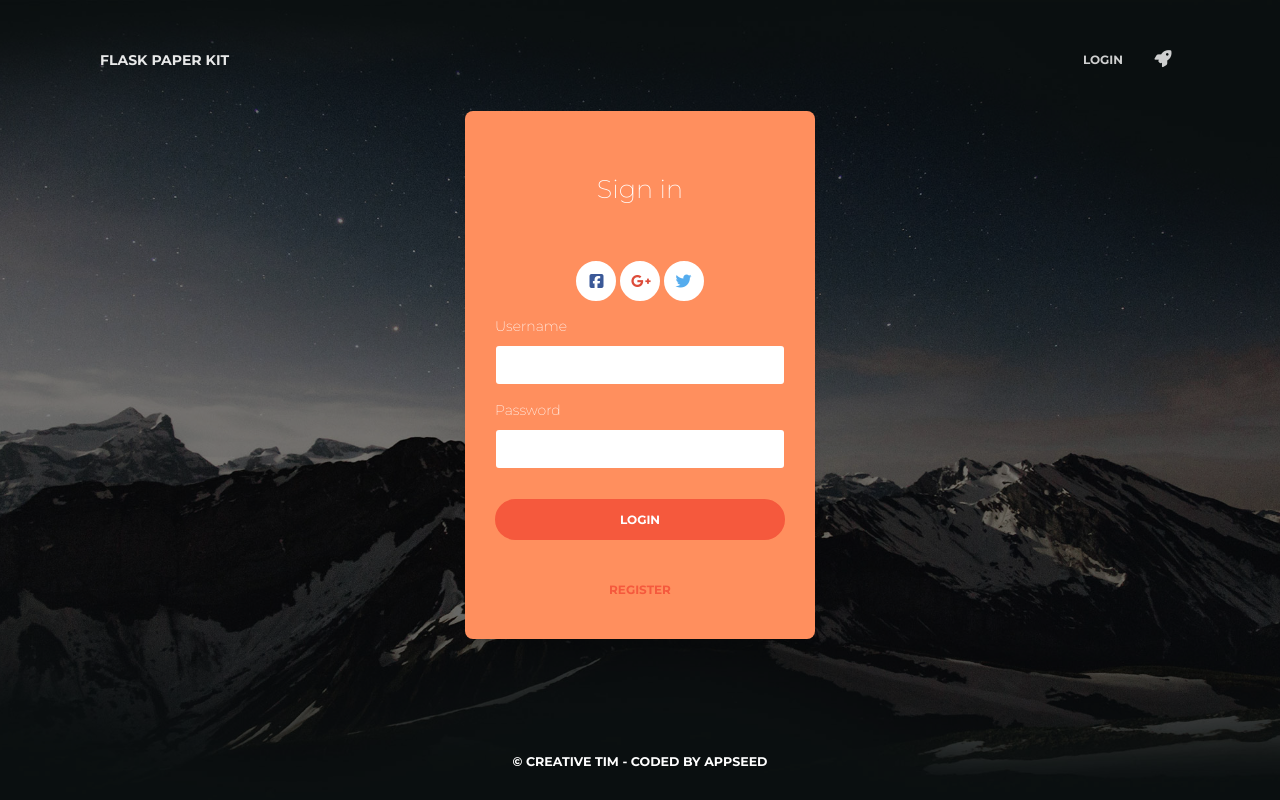
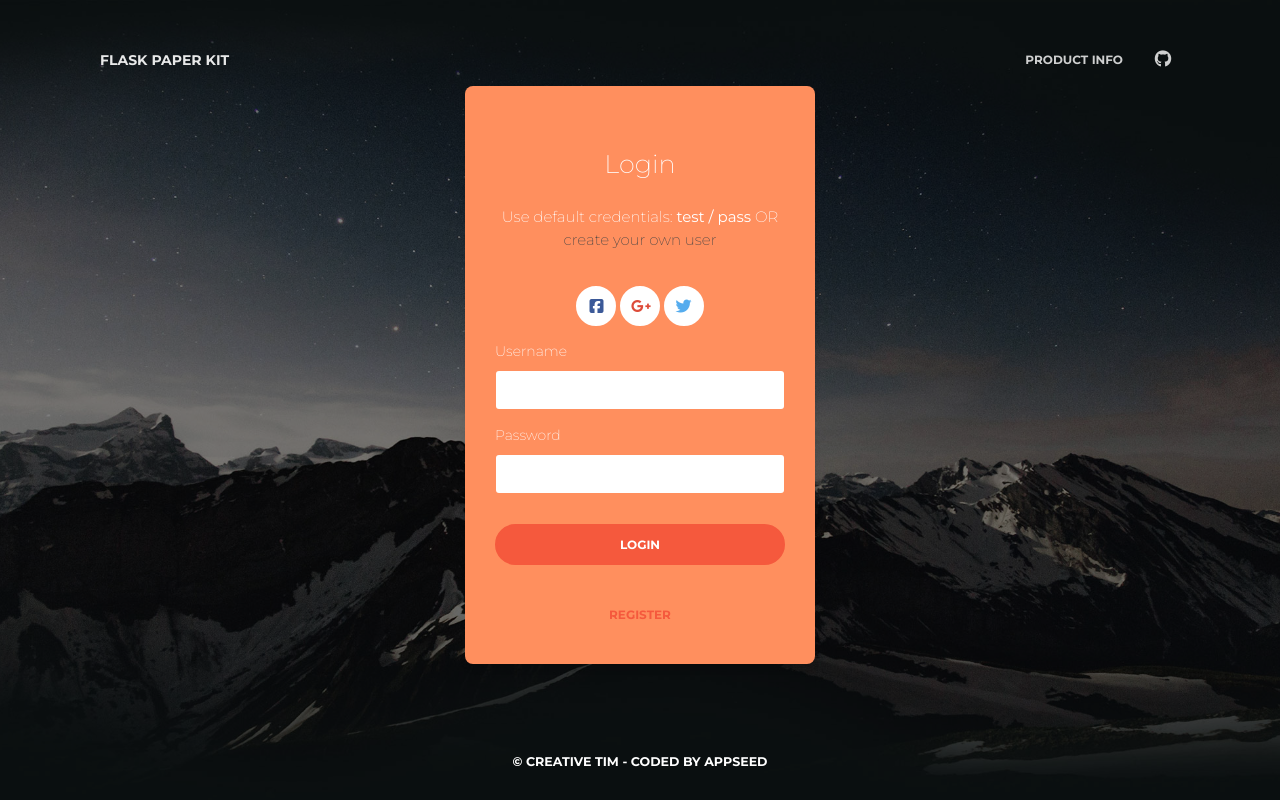
Before and after one commit to app-generator/flask-paper-kit, a Flask app: page /login.html in a window 1280 px wide. Run offline with Flask 2, Linux system fonts and the light colour scheme; some libraries are stand-ins or nearby versions.

Commit message:
Update links - Auth pages

```diff
--- a/app/templates/includes/navigation.html
+++ b/app/templates/includes/navigation.html
@@ -31,16 +31,16 @@
             {% else %}
 
               <li class="nav-item">
-                <a href={{ url_for('login') }} class="nav-link">Login</a>
+                <a href="https://appseed.us/apps/flask-apps/flask-paper-kit" class="nav-link">Product Info</a>
               </li>
 
             {% endif %}
 
             <li class="nav-item">
-              <a class="nav-link" rel="tooltip" title="Get Support"
+              <a class="nav-link" rel="tooltip" title="Source Code"
                  data-placement="bottom"
-                 href="https://appseed.us/support" target="_blank">
-                <i class="fa fa-rocket"></i>
+                 href="https://github.com/app-generator/flask-paper-kit" target="_blank">
+                <i class="fa fa-github"></i>
                 <p class="d-lg-none">Support</p>
               </a>
             </li>
--- a/app/templates/pages/login.html
+++ b/app/templates/pages/login.html
@@ -16,14 +16,17 @@
         <div class="col-lg-4 ml-auto mr-auto">
           <div class="card card-register">
             <h3 class="title mx-auto">
+                Login
+            </h3>
 
+            <p class="text-center">
               {% if msg %}
                 {{ msg | safe }}
               {% else %}
-                Sign in
+                Use default credentials: <strong>test / pass</strong>
+                OR <a href={{ url_for('register') }} >create your own user</a>
               {% endif %}
-
-            </h3>
+            </p>
             <div class="social-line text-center">
               <a href="#pablo" class="btn btn-neutral btn-facebook btn-just-icon">
                 <i class="fa fa-facebook-square"></i>
```
Also changed, not shown: app/templates/pages/register.html (+6 -3 lines).
